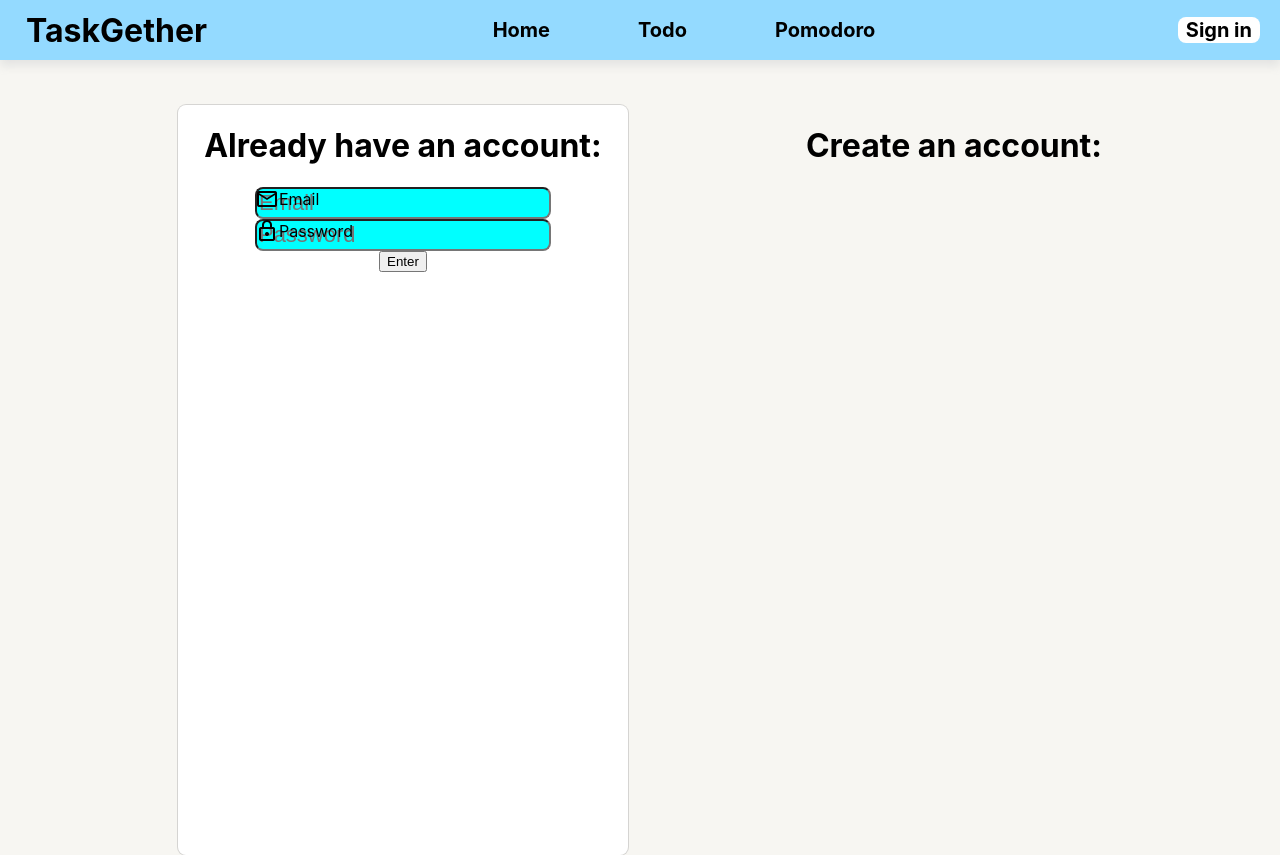
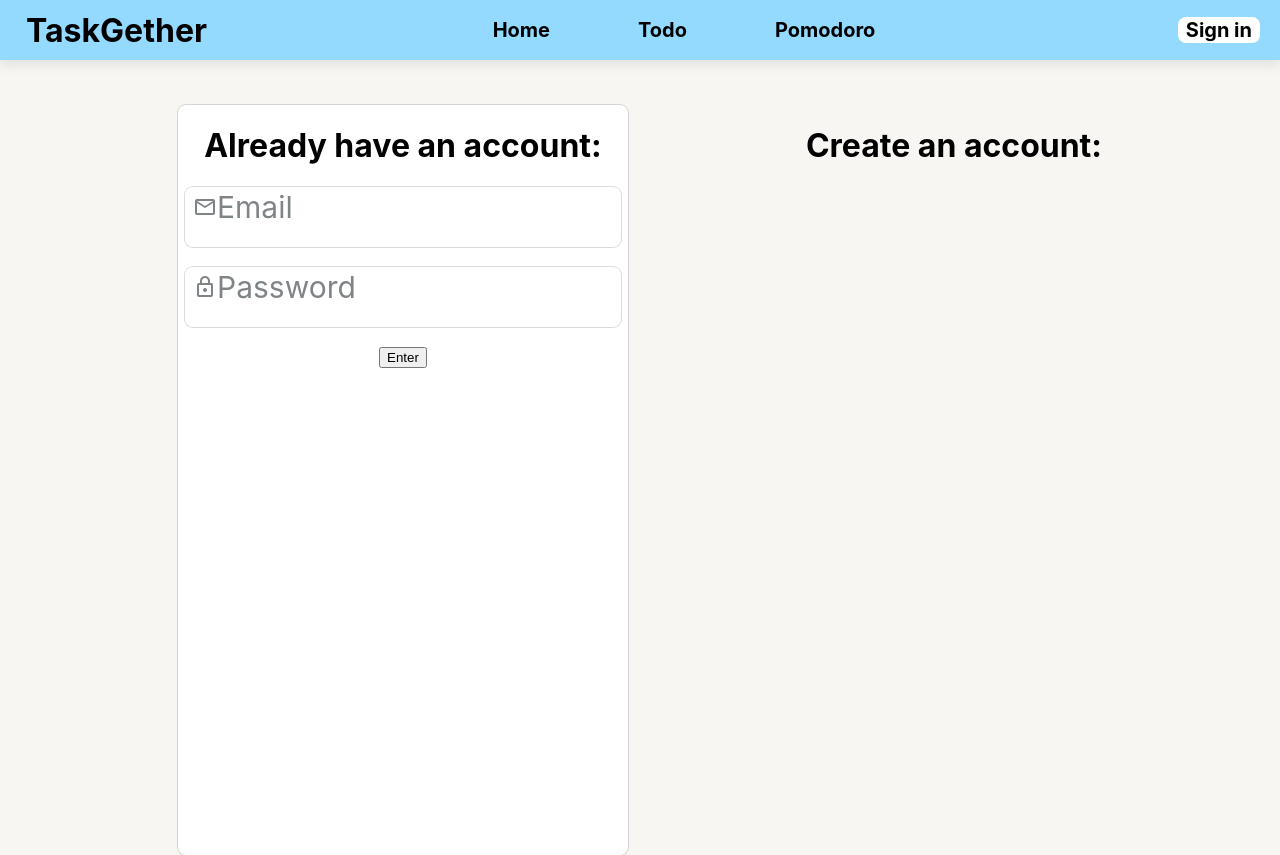
Before and after one commit to fang44Zen/taskgether, a React (Create React App) app: page /auth in a window 1280 px wide. Built offline with nearby package versions, Linux system fonts and the light colour scheme.

Commit message:
c'est aps trop dégeu go dodo now

```diff
--- a/src/component/authentification/authentification.component.jsx
+++ b/src/component/authentification/authentification.component.jsx
@@ -9,18 +9,19 @@ import './authentification.styles.scss'
                 <h1>Already have an account:</h1>
                 <form className='form-auth'>
                     <div className='form-block'>
+                        <input type="text" className='form-block__input' required/>
                         <label className='form-block__label'>
                             <span class="material-symbols-outlined auth-icon">mail</span>
                             Email
                         </label>
-                        <input type="text" placeholder='Email' className='form-block__input'/>
                     </div>
                     <div className='form-block'>
+
+                        <input type="text"className='form-block__input' required/>
                         <label className='form-block__label'>
                             <span class="material-symbols-outlined auth-icon">lock</span>
                             Password
                         </label>
-                        <input type="text" placeholder='Password' className='form-block__input'/>
                     </div>
                     <button>Enter</button>
                 </form>
--- a/src/component/authentification/authentification.styles.scss
+++ b/src/component/authentification/authentification.styles.scss
@@ -1,3 +1,10 @@
+$white-bg: white;
+$light-text: #7F8487;
+
+@mixin border-shadow {
+    box-shadow: rgba(0, 0, 0, 0.02) 0px 1px 3px 0px, rgba(27, 31, 35, 0.15) 0px 0px 0px 1px;
+}
+
 .authentification-main{
     display:flex;
     justify-content: space-evenly;
@@ -5,10 +12,10 @@
 }
 
 .connect-account{
-    background-color: white;
+    background-color: $white-bg;
     width: 450px;
     height: 750px;
-    box-shadow: rgba(0, 0, 0, 0.02) 0px 1px 3px 0px, rgba(27, 31, 35, 0.15) 0px 0px 0px 1px;
+    @include border-shadow();
     border-radius: 8px;
 
 }
@@ -17,19 +24,39 @@
     justify-content: center;
     align-items: center;
     flex-direction: column;
+    gap: 20px;
 }
 
 .form-block{
+    position: relative;
+    &__input{
 
-    &__input{
-       background-color: aqua;
-       font-size: 22px;
+       font-size:32px;
         border-radius: 8px;
+        padding: 8px;
+        padding-top: 15px;
+        border: none;
+       outline: none;
+        @include border-shadow();
+        &:valid ~ .form-block__label,
+        &:focus ~ .form-block__label {
+            transform: translate(10px) translateY(-10px);
+            font-size: 1.2em;
+            padding: 0px 10px;
+            background-color: $white-bg;
+        }
     }
     &__label{
-        position: absolute;
+       position: absolute;
         display: flex;
         align-items: center;
+        pointer-events: none;
+        z-index: 1;
+        padding: 2px 2px 2px 8px;
+        top: 0;
+        font-size: 30px;
+        color: $light-text;
+        transition: 0.5s;
+    }
 
-    }
 }
```
